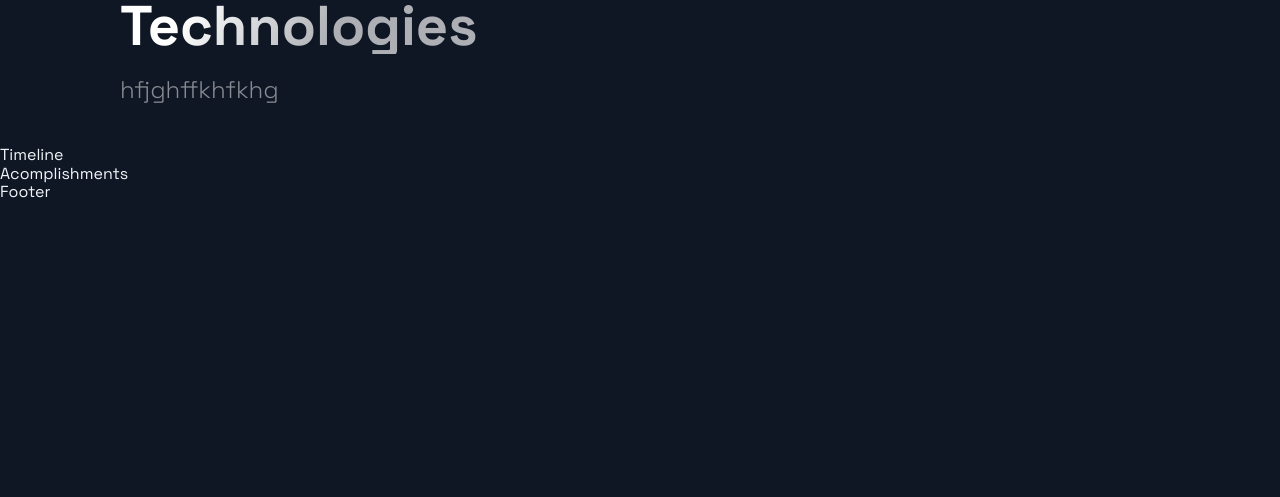
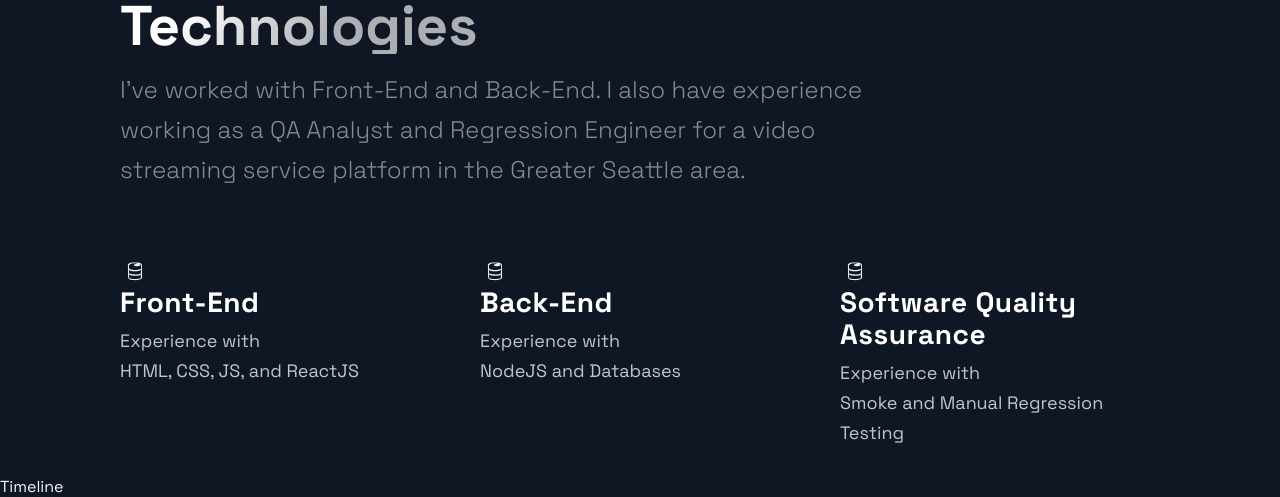
Before and after one commit to carvasquez206/ReactPortfolio3.1, a Next.js app: page / in a window 1280 px wide. Shown: the part 654-1151 px from the top of the page. Before the commit the page ends 856 px from the top, so only its background shows below. Built offline with nearby package versions, Linux system fonts and the light colour scheme.

Commit message:
added some description to the technologies section

```diff
--- a/src/components/Technologies/Technologies.js
+++ b/src/components/Technologies/Technologies.js
@@ -8,8 +8,40 @@ const Technologies = () =>  (
     <SectionDivider />
     <SectionTitle>Technologies</SectionTitle>
     <SectionText>
-      hfjghffkhfkhg
+      I've worked with Front-End and Back-End. I also have experience working as a QA Analyst and Regression Engineer for a video streaming service platform in the Greater Seattle area.
     </SectionText>
+    <List>
+      <ListItem>
+        <DiFirebase size="3rem" />
+        <ListContainer>
+          <ListTitle>Front-End</ListTitle>
+          <ListParagraph>
+          Experience with  <br/>
+            HTML, CSS, JS, and ReactJS
+          </ListParagraph>
+        </ListContainer>
+      </ListItem>
+      <ListItem>
+        <DiFirebase size="3rem" />
+        <ListContainer>
+          <ListTitle>Back-End</ListTitle>
+          <ListParagraph>
+            Experience with  <br/>
+            NodeJS and Databases
+          </ListParagraph>
+        </ListContainer>
+      </ListItem>
+      <ListItem>
+        <DiFirebase size="3rem" />
+        <ListContainer>
+          <ListTitle>Software Quality Assurance</ListTitle>
+          <ListParagraph>
+          Experience with  <br/>
+            Smoke and Manual Regression Testing
+          </ListParagraph>
+        </ListContainer>
+      </ListItem>
+    </List>
   </Section>
 );
 
```
